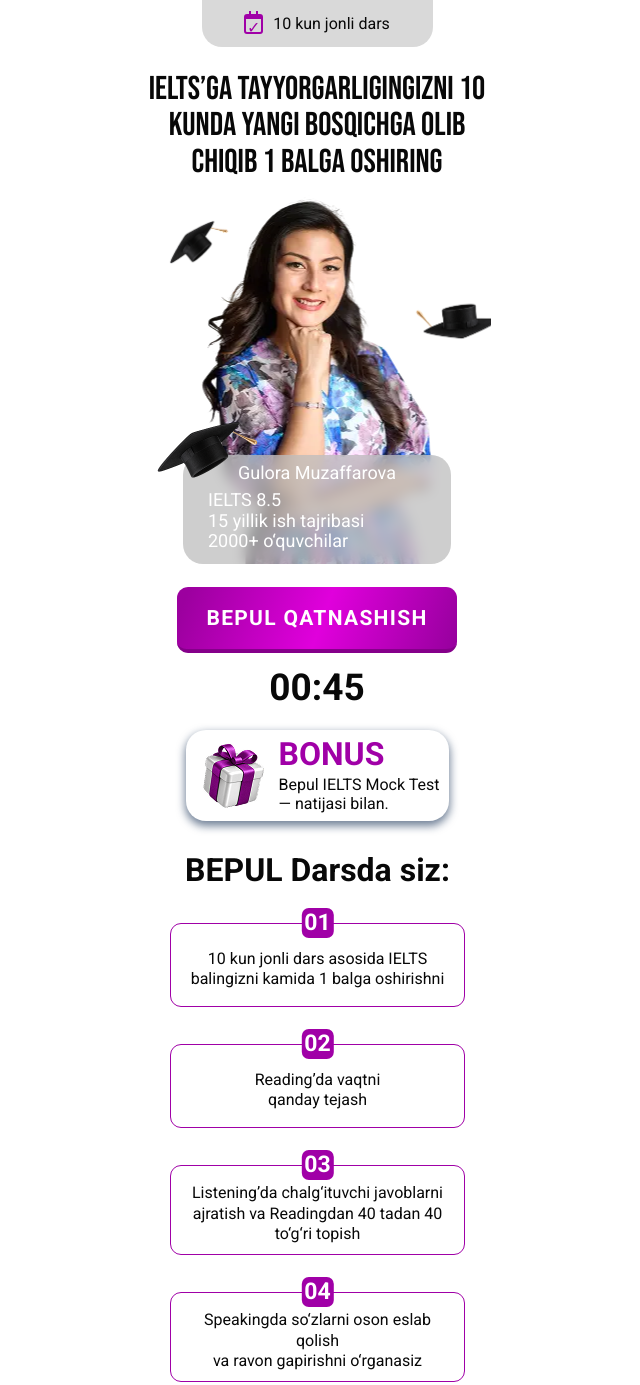
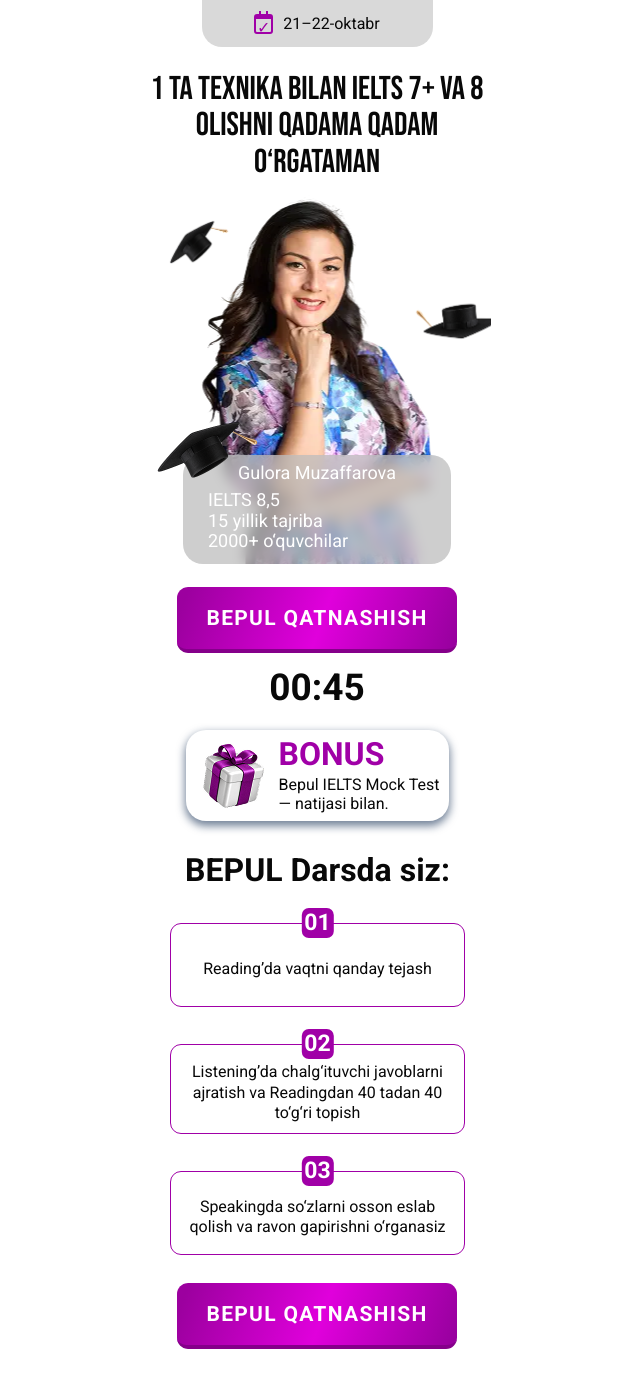
Before and after one commit to holmirzayevboburjon/Gulora-Muzaffarova03, a website: page dist/index.html in a window 1280 px wide. Shown: the top 1385 px of the page, without its empty margins (323-963 px from the left). Drawn offline with Linux system fonts and the light colour scheme.

Commit message:
Align lesson dates and update third landing page content

```diff
--- a/dist/index.html
+++ b/dist/index.html
@@ -2,8 +2,8 @@
 <html lang="uz">
 <head>
   <meta charset="utf-8"><meta name="viewport" content="width=device-width, initial-scale=1">
-  <title>IELTS’ga tayyorgarligingizni 10 kunda yangi bosqichga olib chiqib 1 balga oshiring — Gulora Muzaffarova</title>
-  <meta name="description" content="Gulora Muzaffarova bilan 10 kun jonli dars. 10 kunda 6.0 dan 7.0 ballga chiqamiz. Bepul qatnashing.">
+  <title>1 ta texnika bilan IELTS 7+ va 8 olishni qadama qadam o‘rgataman — Gulora Muzaffarova</title>
+  <meta name="description" content="21–22-oktabr: Gulora Muzaffarova bilan bepul dars. 1 ta texnika bilan IELTS 7+ va 8 olishni qadama qadam o‘rganing. Bonus: Bepul IELTS Mock Test — natijasi bilan.">
   <link rel="preload" href="assets/bebas-0-optimized.woff2" as="font" type="font/woff2" crossorigin>
   <link rel="preload" href="assets/gulora-03.webp" as="image" type="image/webp" fetchpriority="high">
   <style>@font-face{font-family:'Bebas Neue';font-style:normal;font-weight:400;font-display:swap;src:url(assets/bebas-0-optimized.woff2) format('woff2')}
@@ -29,13 +29,13 @@
   <noscript><img height="1" width="1" style="display:none" alt=""
   src="https://www.facebook.com/tr?id=2240890559808972&amp;ev=PageView&amp;noscript=1"></noscript>
 <main class="page">
-  <header class="date"><span class="calendar" aria-hidden="true">✓</span><span>10 kun jonli dars</span></header>
-  <h1 class="headline">IELTS’ga tayyorgarligingizni 10 kunda yangi bosqichga olib chiqib 1 balga oshiring</h1>
+  <header class="date"><span class="calendar" aria-hidden="true">✓</span><span>21–22-oktabr</span></header>
+  <h1 class="headline">1 ta texnika bilan IELTS 7+ va 8 olishni qadama qadam o‘rgataman</h1>
   <section class="hero" aria-label="Vebinar ustozingiz">
     <img class="portrait" src="assets/gulora-03.webp" alt="Gulora Muzaffarova" width="237" height="374" fetchpriority="high" decoding="async">
     <img class="cap cap-left" src="assets/cap-small.webp" alt="" width="137" height="111" decoding="async" fetchpriority="low">
     <img class="cap cap-right" src="assets/hat.webp" alt="" width="211" height="124" decoding="async" fetchpriority="low">
-    <div class="teacher"><p class="teacher-name">Gulora Muzaffarova</p><p>IELTS 8.5<br>15 yillik ish tajribasi<br>2000+ o‘quvchilar</p></div>
+    <div class="teacher"><p class="teacher-name">Gulora Muzaffarova</p><p>IELTS 8,5<br>15 yillik tajriba<br>2000+ o‘quvchilar</p></div>
     <img class="cap cap-front" src="assets/cap-large.webp" alt="" width="215" height="129" decoding="async" fetchpriority="low">
   </section>
   <button class="register primary" type="button">Bepul qatnashish</button>
@@ -46,10 +46,9 @@
   <section class="benefits" aria-labelledby="benefits-title">
     <h2 id="benefits-title">BEPUL Darsda siz:</h2>
     <ol>
-      <li><span class="number" aria-hidden="true">01</span><p>10 kun jonli dars asosida IELTS balingizni kamida 1 balga oshirishni</p></li>
-      <li><span class="number" aria-hidden="true">02</span><p>Reading’da vaqtni<br>qanday tejash</p></li>
-      <li><span class="number" aria-hidden="true">03</span><p>Listening’da chalg‘ituvchi javoblarni<br>ajratish va Readingdan 40 tadan 40<br>to‘g‘ri topish</p></li>
-      <li><span class="number" aria-hidden="true">04</span><p>Speakingda so‘zlarni oson eslab qolish<br>va ravon gapirishni o‘rganasiz</p></li>
+      <li><span class="number" aria-hidden="true">01</span><p>Reading’da vaqtni qanday tejash</p></li>
+      <li><span class="number" aria-hidden="true">02</span><p>Listening’da chalg‘ituvchi javoblarni ajratish va Readingdan 40 tadan 40 to‘g‘ri topish</p></li>
+      <li><span class="number" aria-hidden="true">03</span><p>Speakingda so‘zlarni osson eslab qolish va ravon gapirishni o‘rganasiz</p></li>
     </ol>
   </section>
   <button class="register primary bottom" type="button">Bepul qatnashish</button>
```
